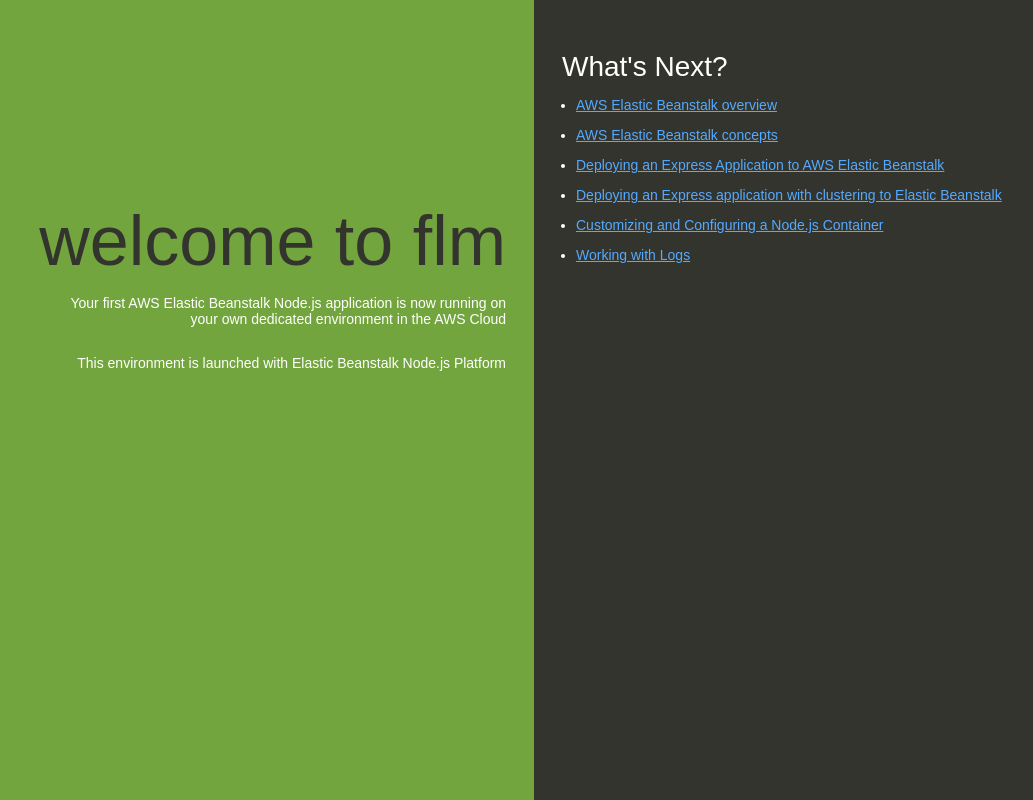
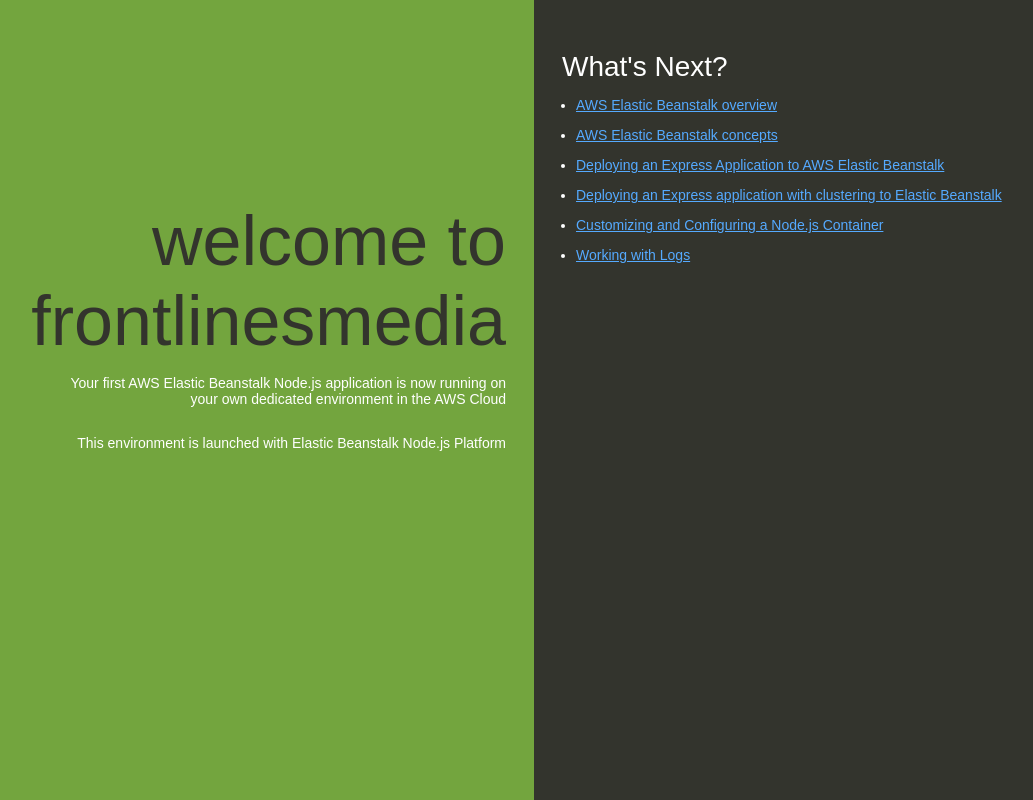
Before and after one commit to sumanthtony/elastic-beanstalk, a website: page index.html in a window 1280 px wide. Shown: the whole page, without its empty margins (106-1139 px from the left). Drawn offline with Linux system fonts and the light colour scheme.

Commit message:
Update index.html

```diff
--- a/index.html
+++ b/index.html
@@ -74,7 +74,7 @@
   </head>
   <body>
     <div class="textColumn">
-      <h1>welcome to flm</h1>
+      <h1>welcome to frontlinesmedia</h1>
       <p>Your first AWS Elastic Beanstalk Node.js application is now running on your own dedicated environment in the AWS Cloud</p>
       <p>This environment is launched with Elastic Beanstalk Node.js Platform</p>
     </div>
```
